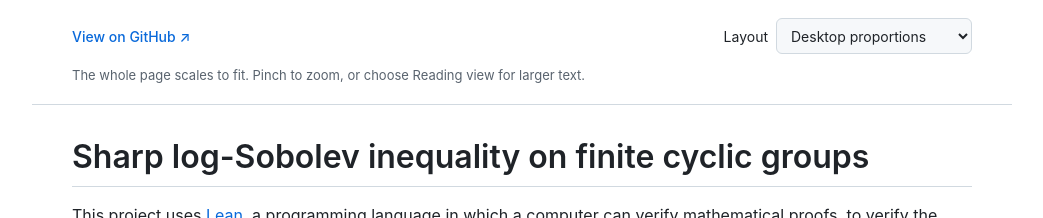
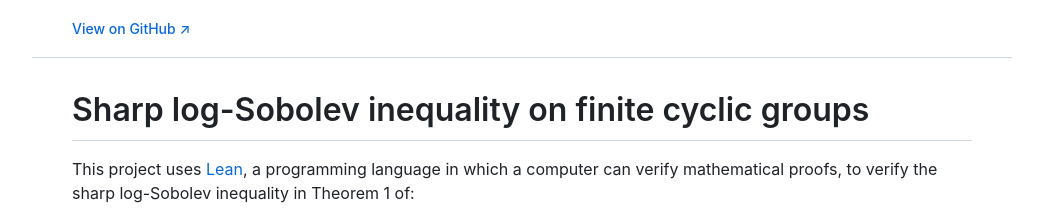
Before and after one commit to XinyuanXie-hub/cyclic-lsi-new, a plain HTML site: page site/overview/index.html in a window 1280 px wide. Shown: the top 218 px of the page, without its empty margins (118-1161 px from the left). Drawn offline with nearby package versions, Linux system fonts and the light colour scheme.

Commit message:
Simplify overview to a single proportional layout

```diff
--- a/site/overview/index.html
+++ b/site/overview/index.html
@@ -13,19 +13,10 @@
     };
   </script>
   <script defer src="https://cdn.jsdelivr.net/npm/mathjax@3.2.2/es5/tex-svg.js"></script>
-  <script defer src="layout.js"></script>
 </head>
 <body>
   <header class="toolbar">
     <a class="repository-link" href="https://github.com/XinyuanXie-hub/cyclic-lsi-new">View on GitHub <span aria-hidden="true">↗</span></a>
-    <label class="layout-control" hidden>
-      Layout
-      <select id="layout" aria-describedby="layout-hint">
-        <option value="proportional">Desktop proportions</option>
-        <option value="reading">Reading view</option>
-      </select>
-    </label>
-    <p id="layout-hint" class="layout-hint" hidden>The whole page scales to fit. Pinch to zoom, or choose Reading view for larger text.</p>
   </header>
 
   <main id="page-frame" class="page-frame">
@@ -98,5 +89,17 @@
       <p>Note: Here, we use the <a href="https://lean-lang.org/doc/reference/latest/ValidatingProofs/#validating-comparator">“gold standard”</a> for validating proofs in Lean, and we refer readers to <a href="https://lean-lang.org/doc/reference/latest/Build-Tools-and-Distribution/Lake/#lake-comparator">“Challenges and External Checkers”</a> for details on how it works.</p>
     </article>
   </main>
+  <script>
+    const frame = document.getElementById('page-frame');
+    const page = document.getElementById('readme');
+    function fitPage() {
+      const scale = Math.min(1, frame.clientWidth / page.offsetWidth);
+      page.style.setProperty('--page-scale', scale);
+      frame.style.height = `${page.offsetHeight * scale}px`;
+    }
+    fitPage();
+    window.addEventListener('resize', fitPage);
+    new ResizeObserver(fitPage).observe(page);
+  </script>
 </body>
 </html>
--- a/site/overview/layout.js
+++ /dev/null
@@ -1,37 +0,0 @@
-(() => {
-  const root = document.documentElement;
-  const frame = document.getElementById('page-frame');
-  const page = document.getElementById('readme');
-  const layout = document.getElementById('layout');
-  const hint = document.getElementById('layout-hint');
-
-  function fitPage() {
-    if (root.dataset.layout === 'reading') {
-      frame.style.removeProperty('height');
-      page.style.removeProperty('--page-scale');
-      hint.textContent = 'Text wraps to fit your screen. Choose Desktop proportions to scale the whole page together.';
-      return;
-    }
-
-    // Keep one desktop layout, scaling text, math, spacing and both figures together.
-    const scale = Math.min(1, frame.clientWidth / page.offsetWidth);
-    page.style.setProperty('--page-scale', scale);
-    frame.style.height = `${page.offsetHeight * scale}px`;
-    hint.textContent = 'The whole page scales to fit. Pinch to zoom, or choose Reading view for larger text.';
-  }
-
-  function setLayout() {
-    root.dataset.layout = layout.value;
-    fitPage();
-  }
-
-  setLayout();
-  document.querySelector('.layout-control').hidden = false;
-  hint.hidden = false;
-  layout.addEventListener('change', setLayout);
-  window.addEventListener('resize', fitPage);
-
-  // Math typesetting, font loading and images can change the unscaled page height.
-  if ('ResizeObserver' in window) new ResizeObserver(fitPage).observe(page);
-  window.addEventListener('load', fitPage);
-})();
--- a/site/overview/overview.css
+++ b/site/overview/overview.css
@@ -11,17 +11,11 @@
 
 * { box-sizing: border-box; }
 body { margin: 0; }
-[hidden] { display: none !important; }
 a { color: #0969da; text-decoration: none; }
 a:hover { text-decoration: underline; }
-a:focus-visible, select:focus-visible { outline: 2px solid #0969da; outline-offset: 4px; }
+a:focus-visible { outline: 2px solid #0969da; outline-offset: 4px; }
 
 .toolbar {
-  display: flex;
-  align-items: center;
-  justify-content: space-between;
-  flex-wrap: wrap;
-  gap: 12px 20px;
   max-width: 980px;
   margin: 0 auto;
   padding: 18px 40px;
@@ -30,25 +24,13 @@ a:focus-visible, select:focus-visible { outline: 2px solid #0969da; outline-offs
 }
 
 .repository-link { font-weight: 500; }
-.layout-control { display: flex; align-items: center; gap: 8px; }
-select {
-  min-height: 36px;
-  max-width: 100%;
-  padding: 6px 28px 6px 10px;
-  border: 1px solid #d1d9e0;
-  border-radius: 6px;
-  color: inherit;
-  background-color: #f6f8fa;
-  font: inherit;
-}
-.layout-hint { flex-basis: 100%; margin: 0; color: #59636e; font-size: 13px; }
 
-.page-frame { width: 100%; max-width: 980px; margin: 0 auto; }
-.readme { width: 100%; padding: 32px 40px 40px; overflow-wrap: break-word; }
 /* Clip the unscaled layout without creating an inner scroll container for anchors. */
-html[data-layout="proportional"] .page-frame { overflow: clip; }
-html[data-layout="proportional"] .readme {
+.page-frame { width: 100%; max-width: 980px; margin: 0 auto; overflow: clip; }
+.readme {
   width: 980px;
+  padding: 32px 40px 40px;
+  overflow-wrap: break-word;
   transform-origin: top left;
   transform: scale(var(--page-scale, 1));
 }
@@ -72,15 +54,10 @@ code { padding: 0.2em 0.4em; border-radius: 6px; background: #eff1f3; font: 85%
 
 @media (max-width: 600px) {
   .toolbar { padding: 12px 16px; }
-  .readme { padding: 24px 16px 32px; }
-  html[data-layout="proportional"] .readme { padding: 32px 40px 40px; }
-  .layout-control { gap: 6px; }
-  select { min-height: 44px; }
 }
 
 @media print {
   .toolbar { display: none; }
-  html[data-layout="proportional"] .page-frame { height: auto !important; overflow: visible; }
-  html[data-layout="proportional"] .readme { width: 100%; transform: none; }
-  .readme { padding: 0; }
+  .page-frame { height: auto !important; overflow: visible; }
+  .readme { width: 100%; padding: 0; transform: none; }
 }
```
